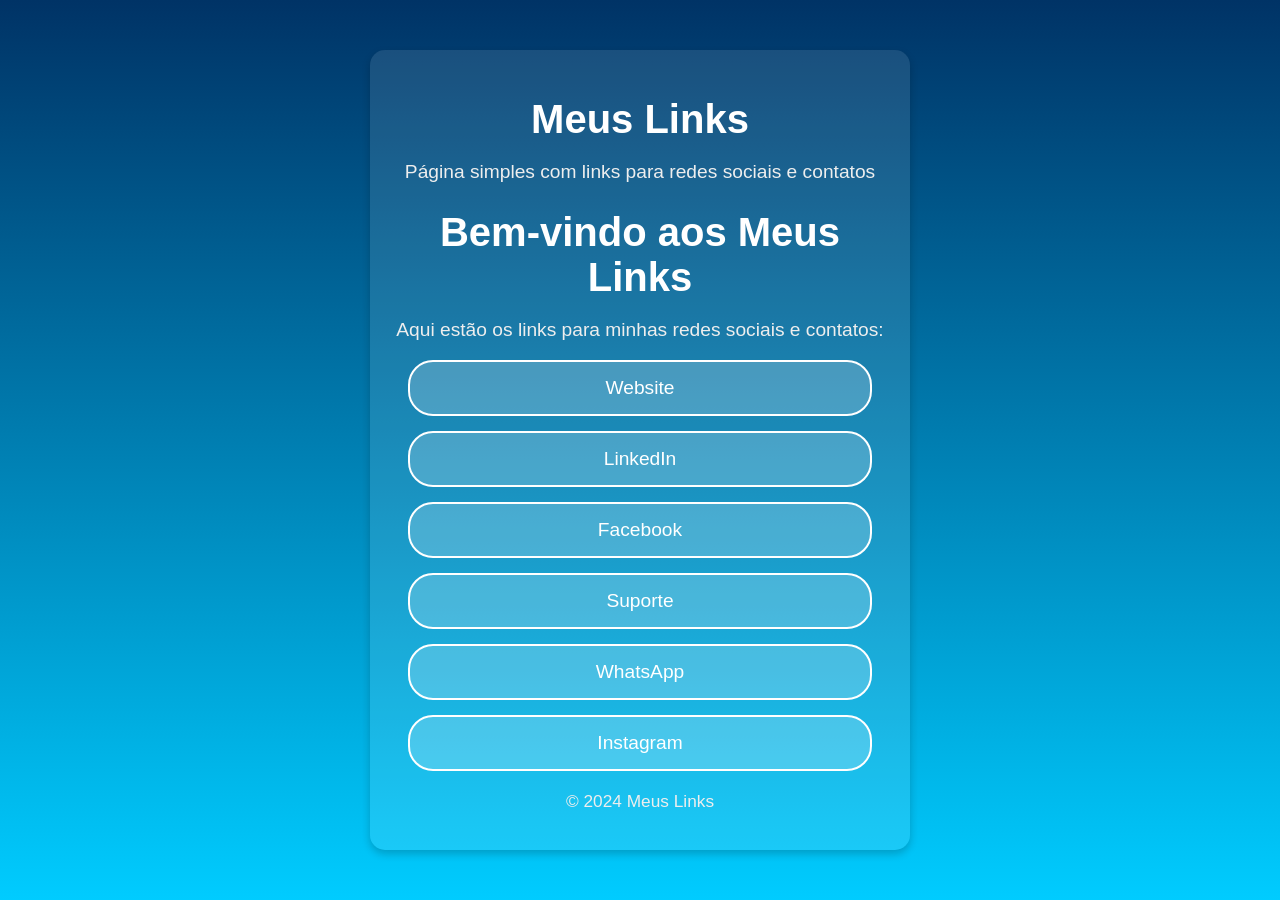
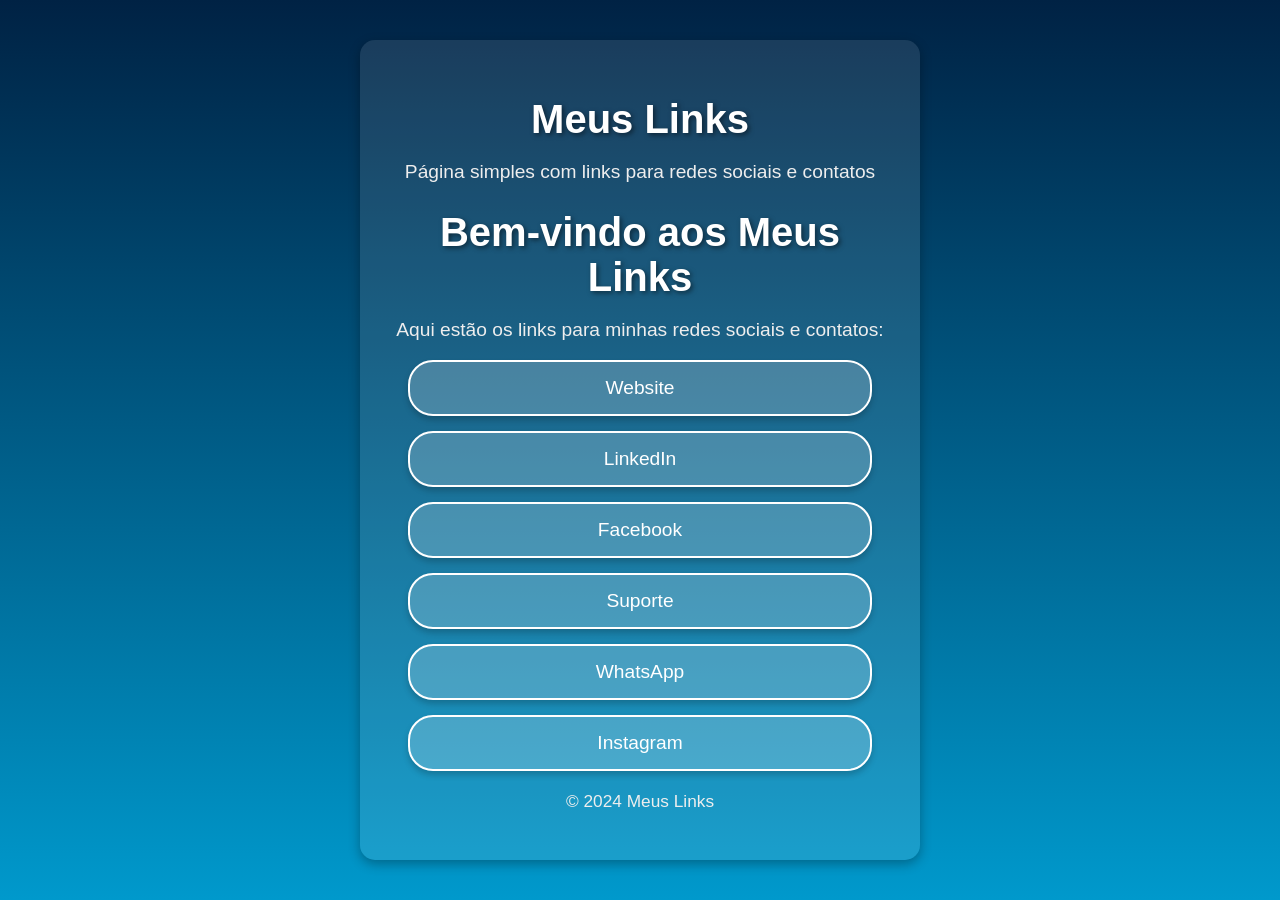
Before and after one commit to jesscatt/Jessika.rodrigues, a Jekyll site: the page built from index.md, in a window 1280 px wide. Built offline with Jekyll 4.4.1, drawn with Linux system fonts in a browser that asks for light colours.

Commit message:
Update style.css

```diff
--- a/assets/style.css
+++ b/assets/style.css
@@ -1,6 +1,6 @@
 /* assets/style.css */
 
-/* Aplicando um fundo degradê no corpo */
+/* Aplicando um fundo degradê dinâmico no corpo */
 body {
   font-family: Arial, sans-serif;
   background: linear-gradient(to bottom, #003366, #00ccff);
@@ -10,19 +10,37 @@ body {
   display: flex;
   justify-content: center;
   align-items: center;
+  animation: gradientBackground 8s ease infinite; /* Animação de gradiente */
+}
+
+/* Animação suave para o fundo */
+@keyframes gradientBackground {
+  0% { background: linear-gradient(to bottom, #003366, #00ccff); }
+  50% { background: linear-gradient(to bottom, #002244, #0099cc); }
+  100% { background: linear-gradient(to bottom, #003366, #00ccff); }
 }
 
 .container {
   max-width: 500px;
-  margin: auto;
   text-align: center;
-  padding: 20px;
-  background-color: rgba(255, 255, 255, 0.1); /* Fundo transparente */
-  border-radius: 15px; /* Bordas arredondadas */
-  box-shadow: 0 4px 8px rgba(0, 0, 0, 0.2); /* Sombra suave */
+  padding: 30px;
+  background-color: rgba(255, 255, 255, 0.1);
+  border-radius: 15px;
+  box-shadow: 0 4px 12px rgba(0, 0, 0, 0.3); /* Sombra mais intensa */
+  opacity: 0;
+  transform: translateY(50px);
+  animation: fadeInUp 1.5s ease forwards; /* Animação de entrada suave */
 }
 
-/* Estilizando o cabeçalho */
+/* Animação de fade in e deslocamento */
+@keyframes fadeInUp {
+  to {
+    opacity: 1;
+    transform: translateY(0);
+  }
+}
+
+/* Estilizando o cabeçalho com mais interatividade */
 header {
   margin-bottom: 20px;
 }
@@ -31,6 +49,7 @@ h1 {
   font-size: 2.5em;
   color: #fff;
   margin-bottom: 10px;
+  text-shadow: 2px 2px 5px rgba(0, 0, 0, 0.5); /* Sombra no texto */
 }
 
 p {
@@ -38,11 +57,11 @@ p {
   font-size: 1.2em;
 }
 
-/* Estilo dos botões */
+/* Estilo dos botões com efeitos mais interativos */
 .button-container {
   display: flex;
   flex-direction: column;
-  gap: 15px; /* Espaçamento entre os botões */
+  gap: 15px;
   align-items: center;
 }
 
@@ -53,16 +72,40 @@ p {
   color: white;
   font-size: 1.2em;
   border: 2px solid white;
-  border-radius: 25px; /* Borda arredondada */
-  width: 100%; /* Preencher toda a largura do container */
-  max-width: 400px; /* Limitar a largura dos botões */
+  border-radius: 25px;
+  width: 100%;
+  max-width: 400px;
   transition: all 0.3s ease;
+  box-shadow: 0 4px 6px rgba(0, 0, 0, 0.2); /* Sombra suave nos botões */
+  position: relative;
+  overflow: hidden;
 }
 
+/* Efeito hover nos botões */
 .button:hover {
-  background-color: rgba(255, 255, 255, 0.3); /* Efeito hover com mais destaque */
+  background-color: rgba(255, 255, 255, 0.4);
   color: white;
-  transform: translateY(-2px); /* Efeito de levantar o botão ao passar o mouse */
+  box-shadow: 0 8px 12px rgba(0, 0, 0, 0.3); /* Sombra mais forte no hover */
+  transform: translateY(-5px); /* Elevar levemente no hover */
+}
+
+/* Efeito de brilho ao passar o mouse */
+.button::before {
+  content: '';
+  position: absolute;
+  top: -50%;
+  left: -50%;
+  width: 200%;
+  height: 200%;
+  background: radial-gradient(circle, rgba(255, 255, 255, 0.4), transparent 60%);
+  transform: translate(-50%, -50%) rotate(45deg);
+  transition: all 0.3s ease;
+  opacity: 0;
+}
+
+.button:hover::before {
+  opacity: 1;
+  transform: translate(-50%, -50%) rotate(0deg); /* Efeito de brilho */
 }
 
 footer {
```
